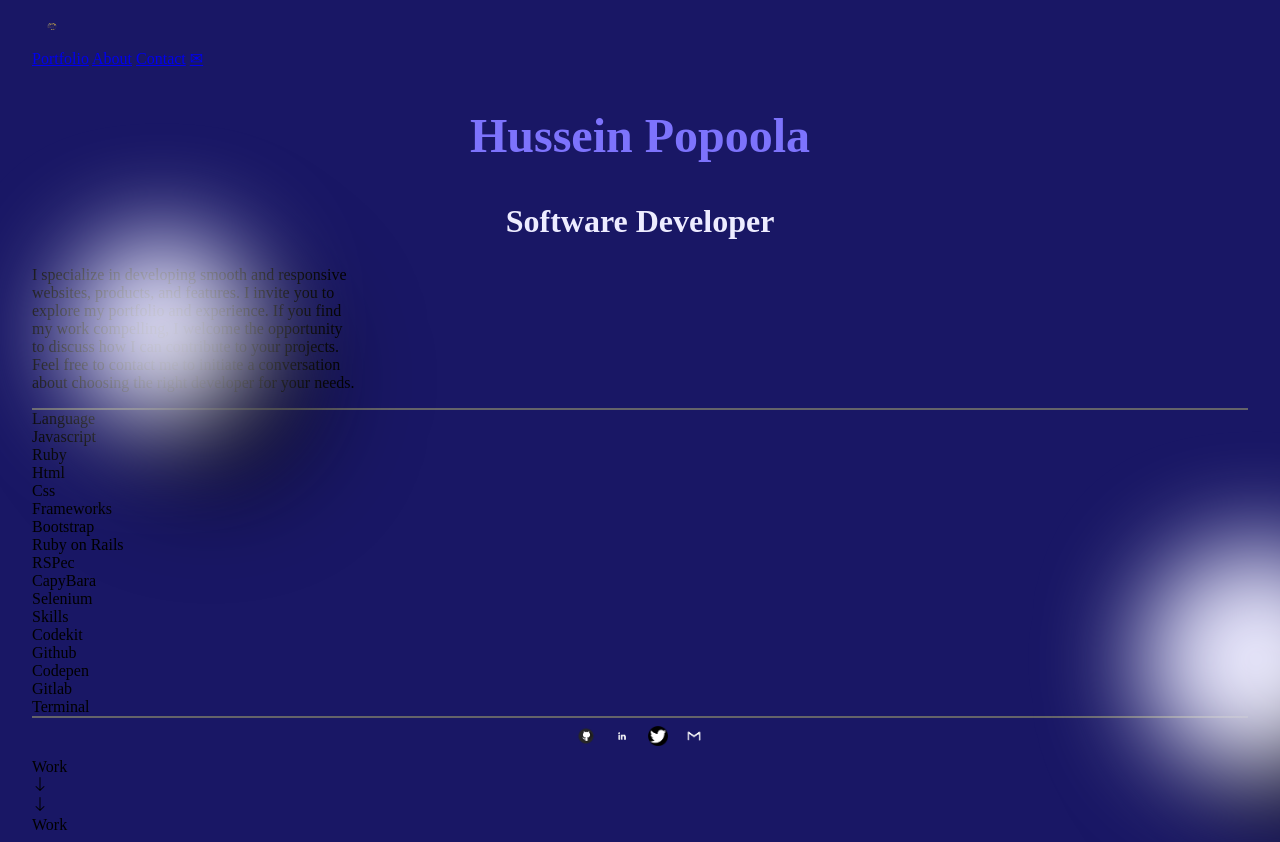
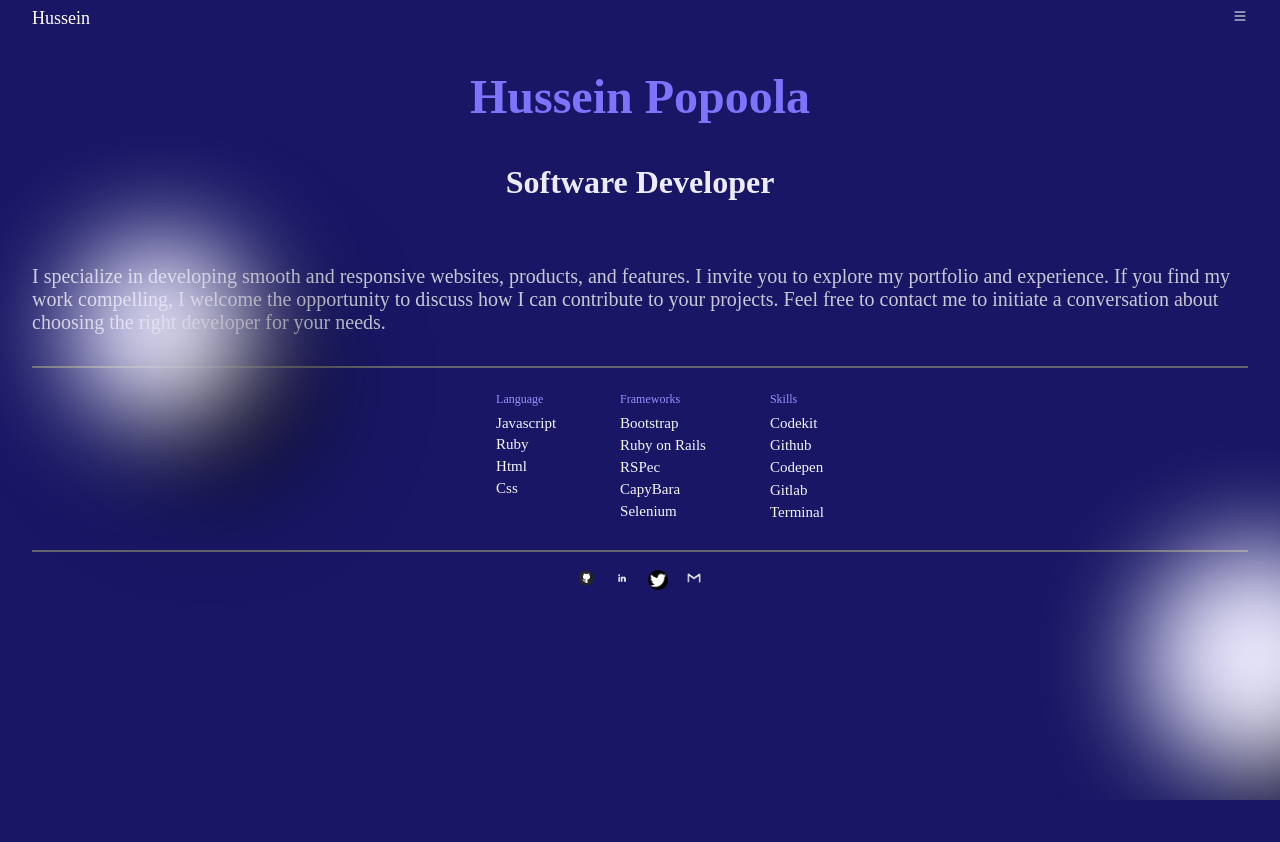
Before and after one commit to popoolahussein/my-real-portfolio-project, a website: page index.html in a window 1280 px wide. Shown: the top 842 px of the page. After the commit the page ends 800 px from the top, so only its background shows below. Drawn offline with nearby package versions, Linux system fonts and the light colour scheme.

Commit message:
docs: I modified the index.html file by re-organising the two sections in the index.html file.

```diff
--- a/index.html
+++ b/index.html
@@ -17,59 +17,64 @@
       <div class="circle-bg-1"></div>
       <div class="circle-bg-2"></div>
     </div>
-    <main class="header">
+
+    <header>
       <!-- Toolbar section -->
-      <section class="section">
-        <div class="my-logo">
-          <img class="my-logo-img" src="./img/my-logo.png" title="Logo" alt="my-logo" />
-        </div>
-        <nav class="nav">
-          <a class="header-nav" href="#portfolio" title="Portfolio">Portfolio</a>
-          <a class="header-nav" href="#about" title="About">About</a>
-          <a class="header-nav" href="#contact" title="Contact">Contact</a>
-          <a class="header-nav" href="#mail" title="Mail">✉</a>
-        </nav>
+      <section class="tool-bar">
+        <div class="my-logo">Hussein</div>
+        <svg
+        class="bi bi-list"
+        xmlns="http://www.w3.org/2000/svg" width="16" height="16" fill="currentColor" viewBox="0 0 16 16">
+          <path fill-rule="evenodd" d="M2.5 12a.5.5 0 0 1 .5-.5h10a.5.5 0 0 1 0 1H3a.5.5 0 0 1-.5-.5m0-4a.5.5 0 0 1 .5-.5h10a.5.5 0 0 1 0 1H3a.5.5 0 0 1-.5-.5m0-4a.5.5 0 0 1 .5-.5h10a.5.5 0 0 1 0 1H3a.5.5 0 0 1-.5-.5"/>
+        </svg>
       </section>
+    </header>
+    <main class="main">
       <!-- Headline section -->
-      <section class="section-2">
+      <section class="headline">
         <h1 class="my-name">Hussein Popoola</h1>
         <h2 class="my-field">Software Developer</h2>
-        <p class="intro-p">
-          I specialize in developing smooth and responsive <br />
-          websites, products, and features. I invite you to <br />explore my portfolio and
-          experience. If you find <br />my work compelling, I welcome the opportunity <br />to
-          discuss how I can contribute to your projects. <br />Feel free to contact me to initiate a
-          conversation <br />about choosing the right developer for your needs.
+        <p class="intro-text">
+          I specialize in developing smooth and responsive
+          websites, products, and features. I invite you to explore my portfolio and
+          experience. If you find my work compelling, I welcome the opportunity to
+          discuss how I can contribute to your projects. Feel free to contact me to initiate a
+          conversation about choosing the right developer for your needs.
         </p>
-        <div class="line"></div>
+        <hr class="line"></hr>
 
-        <div class="table">
-          <div class="list">
-            <div class="li-head li-color">Language</div>
-            <div class="li">Javascript</div>
-            <div class="li">Ruby</div>
-            <div class="li">Html</div>
-            <div class="li">Css</div>
+        <div class="full-list">
+          <div>
+            <ul>
+              <li class="list-head">Language</li>
+              <li class="list-i">Javascript</li>
+              <li class="list-i">Ruby</li>
+              <li class="list-i">Html</li>
+              <li class="list-i">Css</li>
+            </ul>
           </div>
-          <div class="list">
-            <div class="li-head li-color">Frameworks</div>
-            <div class="li">Bootstrap</div>
-            <div class="li">Ruby on Rails</div>
-            <div class="li">RSPec</div>
-            <div class="li">CapyBara</div>
-            <div class="li">Selenium</div>
+          <div>
+            <ul>
+              <li class="list-head">Frameworks</li>
+              <li class="list-ii">Bootstrap</li>
+              <li class="list-ii">Ruby on Rails</li>
+              <li class="list-ii">RSPec</li>
+              <li class="list-ii">CapyBara</li>
+              <li class="list-ii">Selenium</li>
+            </ul>
           </div>
-          <div class="list">
-            <div class="li-head li-color">Skills</div>
-            <div class="li">Codekit</div>
-            <div class="li">Github</div>
-            <div class="li">Codepen</div>
-            <div class="li">Gitlab</div>
-            <div class="li">Terminal</div>
+          <div>
+            <ul>
+              <li class="list-head">Skills</li>
+              <li class="list-iii">Codekit</li>
+              <li class="list-iii">Github</li>
+              <li class="list-iii">Codepen</li>
+              <li class="list-iii">Gitlab</li>
+              <li class="list-iii">Terminal</li>
+            </ul>
           </div>
         </div>
-
-        <div class="line"></div>
+        <hr class="line"></hr>
 
         <div class="button-div">
           <a
@@ -88,55 +93,12 @@
               tabindex="0"
             />
           </a>
-          <a href="https://twitter.com/KehindeHus87578" title="twitter">
             <img src="/img/twitter.png" title="Twitter Profile" alt="twitter" />
           </a>
           <a href="popoolakehindehussein@gmail.com" title="email">
             <img src="/img/gmail.png" title="Email" alt="email" />
           </a>
         </div>
-        <div class="base">
-          <div class="work-base">
-            <div class="work">Work</div>
-            <div class="icon-box">
-              <div class="icon">
-                <svg
-                  class="bi bi-arrow-down"
-                  xmlns="http://www.w3.org/2000/svg"
-                  width="16"
-                  height="16"
-                  fill="currentColor"
-                  viewBox="0 0 16 16"
-                >
-                  <path
-                    fill-rule="evenodd"
-                    d="M8 1a.5.5 0 0 1 .5.5v11.793l3.146-3.147a.5.5 0 0 1 .708.708l-4 4a.5.5 0 0 1-.708 0l-4-4a.5.5 0 0 1 .708-.708L7.5 13.293V1.5A.5.5 0 0 1 8 1"
-                  />
-                </svg>
-              </div>
-            </div>
-          </div>
-          <div class="work-base">
-            <div class="icon-box">
-              <div class="icon">
-                <svg
-                  class="bi bi-arrow-down"
-                  xmlns="http://www.w3.org/2000/svg"
-                  width="16"
-                  height="16"
-                  fill="currentColor"
-                  viewBox="0 0 16 16"
-                >
-                  <path
-                    fill-rule="evenodd"
-                    d="M8 1a.5.5 0 0 1 .5.5v11.793l3.146-3.147a.5.5 0 0 1 .708.708l-4 4a.5.5 0 0 1-.708 0l-4-4a.5.5 0 0 1 .708-.708L7.5 13.293V1.5A.5.5 0 0 1 8 1"
-                  />
-                </svg>
-              </div>
-            </div>
-            <div class="work">Work</div>
-          </div>
-        </div>
       </section>
     </main>
   </body>
```
